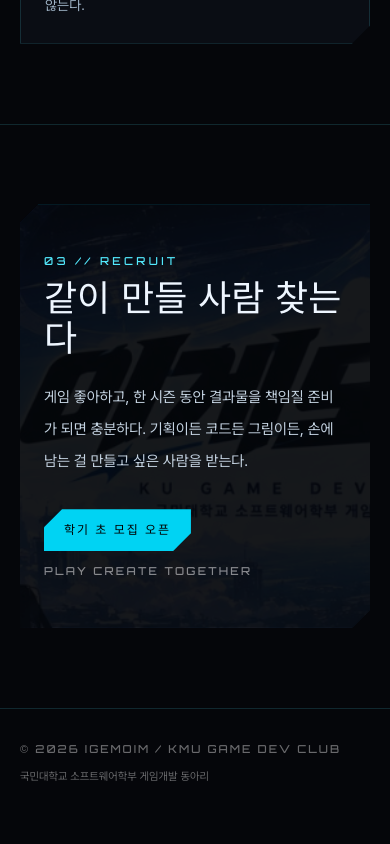
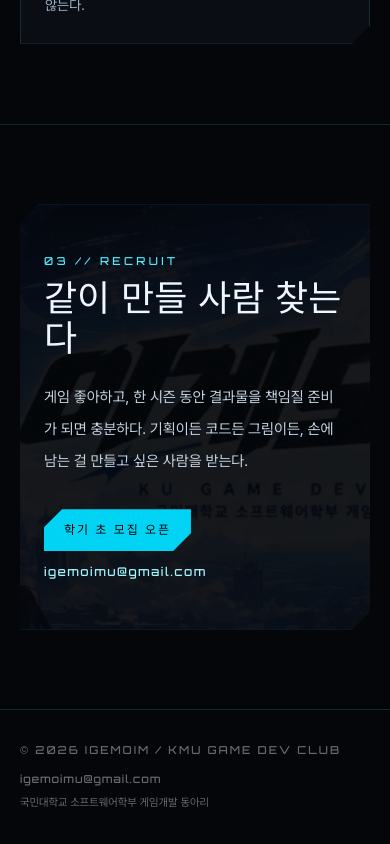
Before and after one commit to igemoimu/igemoim-randing-page, a React (Vite) app: page / in a window 390 px wide. Shown: the part 2414-3258 px from the top of the page. Before the commit the page ends 3232 px from the top, so only its background shows below. Built offline with nearby package versions, Linux system fonts and the light colour scheme.

Commit message:
Open mail to igemoimu@gmail.com from the contact links.
Co-authored-by: Cursor <cursoragent@cursor.com>

```diff
--- a/src/App.tsx
+++ b/src/App.tsx
@@ -1,7 +1,11 @@
+const CONTACT_EMAIL = 'igemoimu@gmail.com'
+const CONTACT_MAILTO = `mailto:${CONTACT_EMAIL}`
+
 const nav = [
   { href: '#about', label: 'ABOUT' },
   { href: '#crew', label: 'CREW' },
   { href: '#join', label: 'JOIN' },
+  { href: CONTACT_MAILTO, label: 'CONTACT' },
 ]
 
 const tracks = [
@@ -227,12 +231,18 @@ function App() {
                   기획이든 코드든 그림이든, 손에 남는 걸 만들고 싶은 사람을 받는다.
                 </p>
                 <div className="mt-8 flex flex-wrap items-center gap-3">
-                  <span className="font-tech hud-frame bg-cyan-400 px-5 py-3 text-[12px] tracking-[0.16em] text-black">
+                  <a
+                    href={CONTACT_MAILTO}
+                    className="font-tech hud-frame bg-cyan-400 px-5 py-3 text-[12px] tracking-[0.16em] text-black transition hover:bg-white"
+                  >
                     학기 초 모집 오픈
-                  </span>
-                  <span className="font-tech text-[11px] tracking-[0.2em] text-white/50">
-                    PLAY CREATE TOGETHER
-                  </span>
+                  </a>
+                  <a
+                    href={CONTACT_MAILTO}
+                    className="font-tech text-[12px] tracking-[0.12em] text-cyan-200 underline-offset-4 transition hover:text-white hover:underline"
+                  >
+                    {CONTACT_EMAIL}
+                  </a>
                 </div>
               </div>
             </div>
@@ -245,7 +255,15 @@ function App() {
           <p className="font-tech tracking-[0.18em]">
             © {new Date().getFullYear()} IGEMOIM / KMU GAME DEV CLUB
           </p>
-          <p>국민대학교 소프트웨어학부 게임개발 동아리</p>
+          <div className="flex flex-col gap-2 md:items-end">
+            <a
+              href={CONTACT_MAILTO}
+              className="font-tech tracking-[0.08em] transition hover:text-cyan-300"
+            >
+              {CONTACT_EMAIL}
+            </a>
+            <p>국민대학교 소프트웨어학부 게임개발 동아리</p>
+          </div>
         </div>
       </footer>
     </div>
```
